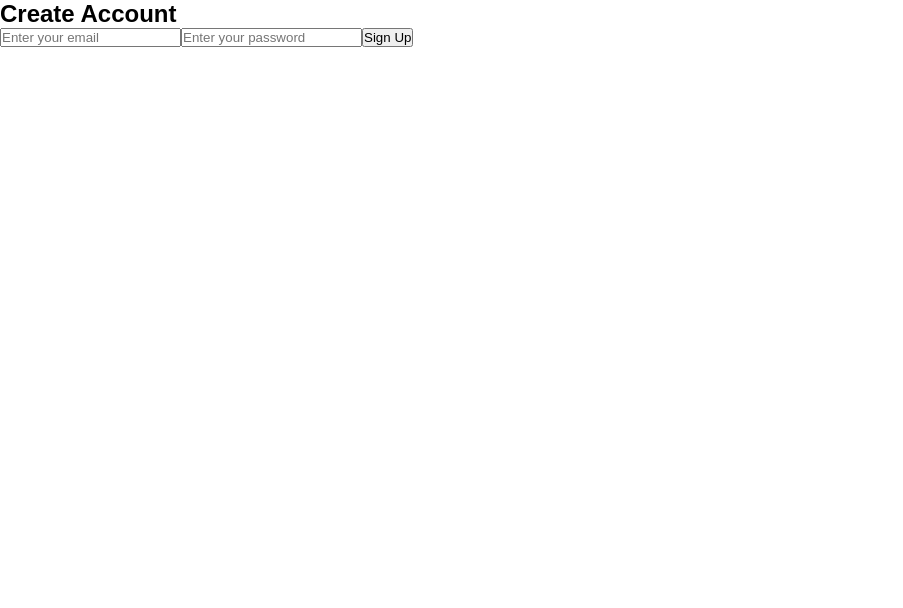
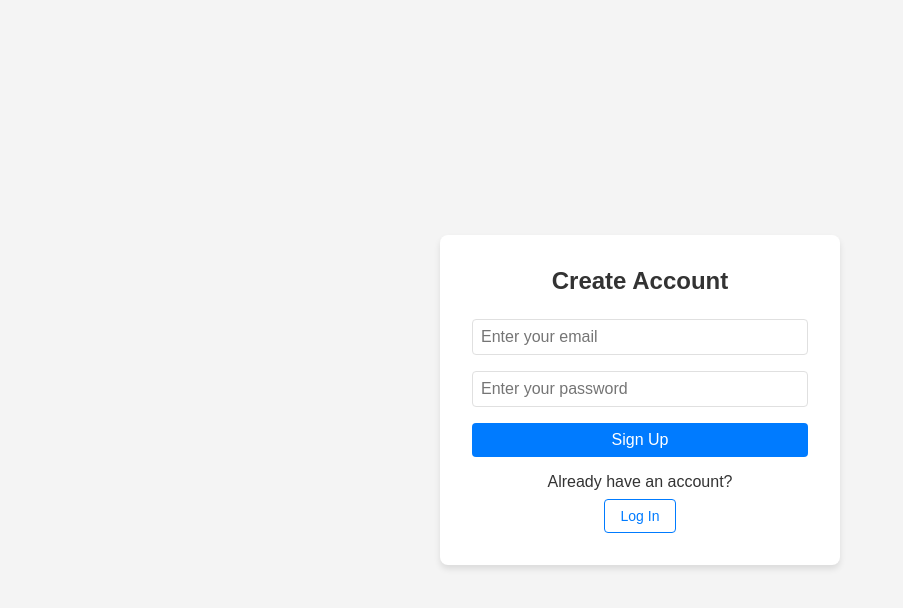
Before and after one commit to VictorSotannde/Translate-Me, a React (Create React App) app in the folder capstone-499/: page /signup in a window 1280 px wide. Shown: the top 608 px of the page, without its empty margins (0-903 px from the left). Built offline with nearby package versions, Linux system fonts and the light colour scheme.

Commit message:
Styled some of login and sign up

```diff
--- a/capstone-499/src/App.css
+++ b/capstone-499/src/App.css
@@ -239,3 +239,223 @@ body {
 .top-bar .right button:hover {
   background-color: #0056b3;
 }
+
+/* SignUp.css */
+/* .sign-up-container {
+  display: flex;
+  justify-content: center;
+  align-items: center;
+  min-height: 100vh;
+  background-color: #f8f8f8;
+}
+
+.sign-up-form {
+  background-color: white;
+  border-radius: 8px;
+  box-shadow: 0 2px 4px rgba(0, 0, 0, 0.1);
+  padding: 32px;
+  max-width: 400px;
+  width: 100%;
+}
+
+.sign-up-form h1 {
+  font-size: 24px;
+  font-weight: 500;
+  margin-bottom: 24px;
+}
+
+.sign-up-form input {
+  width: 100%;
+  padding: 12px 16px;
+  margin-bottom: 16px;
+  border: 1px solid #d1d1d1;
+  border-radius: 4px;
+  font-size: 14px;
+}
+
+.sign-up-form button {
+  width: 100%;
+  padding: 12px 16px;
+  background-color: #007bff;
+  border: none;
+  border-radius: 4px;
+  color: white;
+  font-size: 14px;
+  font-weight: 500;
+  cursor: pointer;
+  transition: background-color 0.3s;
+}
+
+.sign-up-form button:hover {
+  background-color: #0056b3;
+} */
+
+/* SignIn.css */
+/* .sign-in-container {
+  display: flex;
+  justify-content: center;
+  align-items: center;
+  min-height: 100vh;
+  background-color: #f8f8f8;
+}
+
+.sign-in-form {
+  background-color: white;
+  border-radius: 8px;
+  box-shadow: 0 2px 4px rgba(0, 0, 0, 0.1);
+  padding: 32px;
+  max-width: 400px;
+  width: 100%;
+}
+
+.sign-in-form h1 {
+  font-size: 24px;
+  font-weight: 500;
+  margin-bottom: 24px;
+}
+
+.sign-in-form input {
+  width: 100%;
+  padding: 12px 16px;
+  margin-bottom: 16px;
+  border: 1px solid #d1d1d1;
+  border-radius: 4px;
+  font-size: 14px;
+}
+
+.sign-in-form button {
+  width: 100%;
+  padding: 12px 16px;
+  background-color: #007bff;
+  border: none;
+  border-radius: 4px;
+  color: white;
+  font-size: 14px;
+  font-weight: 500;
+  cursor: pointer;
+  transition: background-color 0.3s;
+}
+
+.sign-in-form button:hover {
+  background-color: #0056b3;
+} */
+
+/* SignIn.css and SignUp.css */
+.sign-in-container,
+.sign-up-container {
+  display: flex;
+  justify-content: center;
+  align-items: center;
+  height: 100vh;
+  background-color: #f4f4f4;
+}
+
+.sign-in-form,
+.sign-up-form {
+  background-color: white;
+  border-radius: 8px;
+  box-shadow: 0 4px 6px rgba(0, 0, 0, 0.1);
+  max-width: 400px;
+  padding: 2rem;
+  width: 100%;
+}
+
+h1 {
+  font-size: 1.5rem;
+  margin-bottom: 1.5rem;
+  text-align: center;
+  color: #333;
+}
+
+input[type="email"],
+input[type="password"] {
+  border: 1px solid #e0e0e0;
+  border-radius: 4px;
+  display: block;
+  font-size: 1rem;
+  margin-bottom: 1rem;
+  padding: 0.5rem;
+  width: 100%;
+}
+
+button[type="submit"] {
+  background-color: #007bff;
+  border: none;
+  border-radius: 4px;
+  color: white;
+  cursor: pointer;
+  display: block;
+  font-size: 1rem;
+  margin-top: 1rem;
+  padding: 0.5rem;
+  width: 100%;
+  transition: background-color 0.3s;
+}
+
+button[type="submit"]:hover {
+  background-color: #0056b3;
+}
+
+.sign-in-form button:disabled {
+  background-color: #99b1d0;
+  cursor: not-allowed;
+}
+
+/* SignIn.css */
+.create-account {
+  display: flex;
+  flex-direction: column;
+  align-items: center;
+  margin-top: 16px;
+}
+
+.create-account p {
+  margin-bottom: 8px;
+}
+
+.create-account button {
+  background-color: transparent;
+  border: 1px solid #007bff;
+  border-radius: 4px;
+  color: #007bff;
+  cursor: pointer;
+  font-size: 14px;
+  font-weight: 500;
+  padding: 8px 16px;
+  transition: background-color 0.3s, color 0.3s;
+}
+
+.create-account button:hover {
+  background-color: #007bff;
+  color: white;
+}
+
+/* SignUp.css */
+.log-in {
+  display: flex;
+  flex-direction: column;
+  align-items: center;
+  margin-top: 16px;
+}
+
+.log-in p {
+  margin-bottom: 8px;
+  color: #333;
+}
+
+.log-in button {
+  background-color: transparent;
+  border: 1px solid #007bff;
+  border-radius: 4px;
+  color: #007bff;
+  cursor: pointer;
+  font-size: 14px;
+  font-weight: 500;
+  padding: 8px 16px;
+  transition: background-color 0.3s, color 0.3s;
+}
+
+.log-in button:hover {
+  background-color: #007bff;
+  color: white;
+}
--- a/capstone-499/src/components/auth/Home.js
+++ b/capstone-499/src/components/auth/Home.js
@@ -1,6 +1,6 @@
 import React, { Component } from 'react';
 import { Link } from 'react-router-dom';
-//import '.capstone-499/src/App.js';
+import '../../App.css';
 
 const Home = () => {
     // Add your event handling and state management logic here
@@ -10,7 +10,6 @@ const Home = () => {
             <div id="border-top">
                 <h1> Translate Me </h1>
                 <p style={{ fontStyle: "italic", fontSize: "small" }}> "in your own way"</p>
-                <button id="show-text-btn">CLICK HERE</button>
                 <div id="border-border">
                     <div id="navmenu">
                         <ul className="navbar-nav ms-auto">
--- a/capstone-499/src/components/auth/Sign.jsx
+++ b/capstone-499/src/components/auth/Sign.jsx
@@ -2,6 +2,8 @@ import { signInWithEmailAndPassword } from "firebase/auth";
 import React, { useState } from "react";
 import { auth } from "../../firebase";
 import { useNavigate } from "react-router-dom";
+import { Link } from "react-router-dom";
+import '../../App.css';
 
 const SignIn = () => {
   const [email, setEmail] = useState("");
@@ -32,7 +34,7 @@ const SignIn = () => {
 
   return (
     <div className="sign-in-container">
-      <form onSubmit={signIn}>
+      <form className="sign-in-form" onSubmit={signIn}>
         <h1>Log In to your Account</h1>
         <input
           type="email"
@@ -40,17 +42,23 @@ const SignIn = () => {
           value={email}
           onChange={(e) => setEmail(e.target.value)}
           required
-        ></input>
+        />
         <input
           type="password"
           placeholder="Enter your password"
           value={password}
           onChange={(e) => setPassword(e.target.value)}
           required
-        ></input>
+        />
         <button type="submit" disabled={isSubmitting}>
           {isSubmitting ? "Logging in..." : "Log In"}
         </button>
+        <div className="create-account">
+          <p>Don't have an account?</p>
+          <Link to="/signup">
+            <button type="button">Create Account</button>
+          </Link>
+        </div>
       </form>
     </div>
   );
--- a/capstone-499/src/components/auth/SignUp.jsx
+++ b/capstone-499/src/components/auth/SignUp.jsx
@@ -2,6 +2,8 @@ import { createUserWithEmailAndPassword } from "firebase/auth";
 import React, { useState } from "react";
 import { auth } from "../../firebase";
 import { useNavigate } from "react-router-dom";
+import { Link } from "react-router-dom";
+import '../../App.css';
 
 const SignUp = () => {
   const navigate = useNavigate();
@@ -30,27 +32,32 @@ const SignUp = () => {
   return (
     <main>
       <section>
-        <div className="sign-in-container">
-          <form onSubmit={signUp}>
+        <div className="sign-up-container">
+          <form className="sign-up-form" onSubmit={signUp}>
             <h1>Create Account</h1>
             <input
               type="email"
               placeholder="Enter your email"
               value={email}
               onChange={(e) => setEmail(e.target.value)}
-            ></input>
+            />
             <input
               type="password"
               placeholder="Enter your password"
               value={password}
               onChange={(e) => setPassword(e.target.value)}
-            ></input>
+            />
             <button type="submit">Sign Up</button>
+            <div className="log-in">
+            <p>Already have an account?</p>
+            <Link to="/login">
+              <button type="button">Log In</button>
+            </Link>
+          </div>
           </form>
         </div>
       </section>
     </main>
   );
 };
-
 export default SignUp;
```
